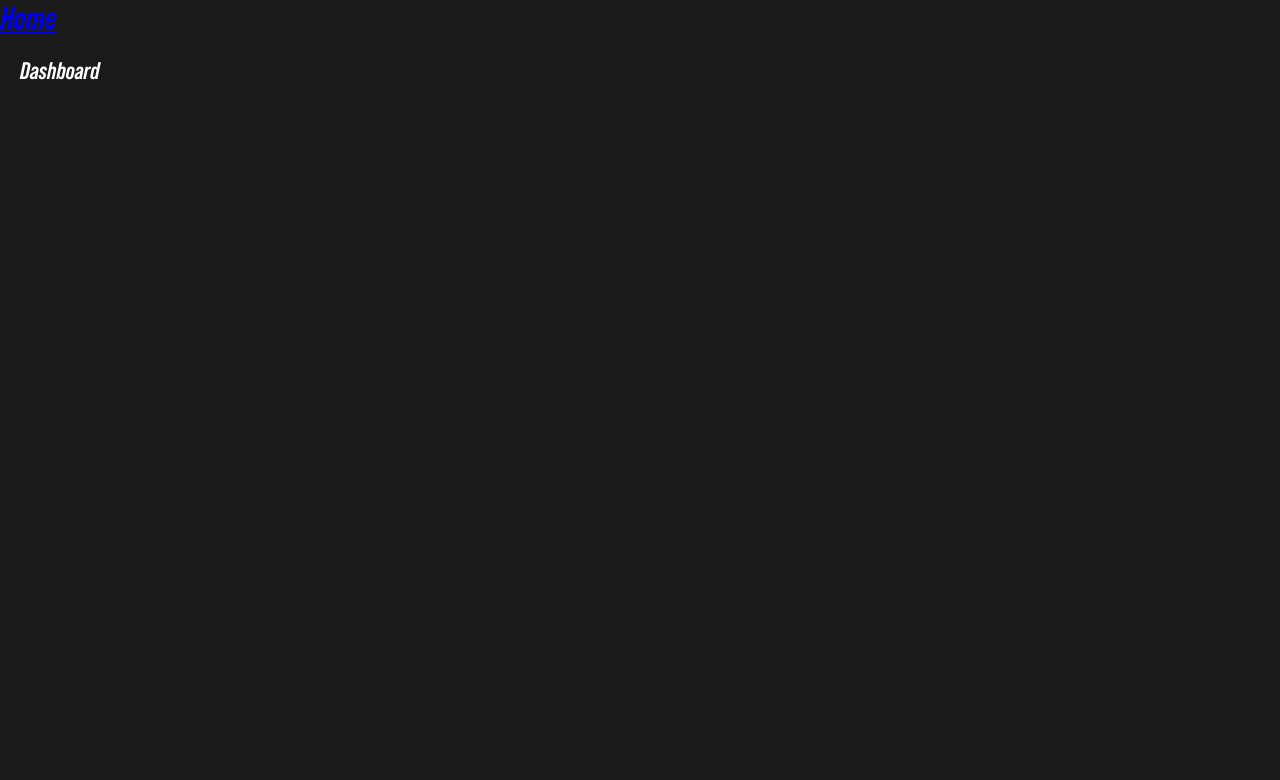
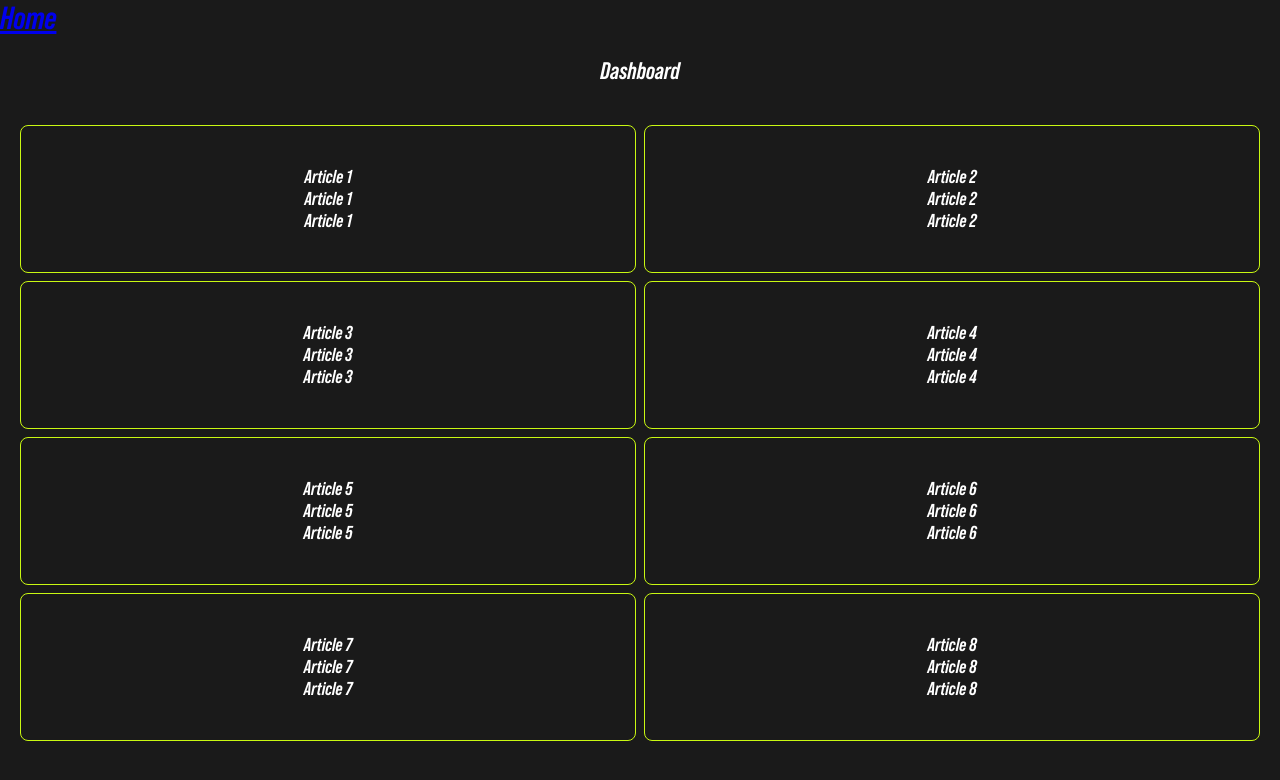
Before and after one commit to norrinRadd8/TWI-APP, a React (Create React App) app in the folder front-end/: page /dash-board in a window 1280 px wide. Shown: the top 780 px of the page. Built offline with nearby package versions, Linux system fonts and the light colour scheme.

Commit message:
dashboard

```diff
--- a/front-end/src/pages/dashBoard/dashBoard.js
+++ b/front-end/src/pages/dashBoard/dashBoard.js
@@ -6,6 +6,50 @@ const Dashboard = () => {
     <div className="dash-board">
       <Nav />
       <h2>Dashboard</h2>
+      <>
+        <div className="grid-container">
+          <div className="grid-wrap">
+            <h3>Article 1</h3>
+            <h3>Article 1</h3>
+            <h3>Article 1</h3>
+          </div>
+          <div className="grid-wrap">
+            <h3>Article 2</h3>
+            <h3>Article 2</h3>
+            <h3>Article 2</h3>
+          </div>
+          <div className="grid-wrap">
+            <h3>Article 3</h3>
+            <h3>Article 3</h3>
+            <h3>Article 3</h3>
+          </div>
+          <div className="grid-wrap">
+            <h3>Article 4</h3>
+            <h3>Article 4</h3>
+            <h3>Article 4</h3>
+          </div>
+          <div className="grid-wrap">
+            <h3>Article 5</h3>
+            <h3>Article 5</h3>
+            <h3>Article 5</h3>
+          </div>
+          <div className="grid-wrap">
+            <h3>Article 6</h3>
+            <h3>Article 6</h3>
+            <h3>Article 6</h3>
+          </div>
+          <div className="grid-wrap">
+            <h3>Article 7</h3>
+            <h3>Article 7</h3>
+            <h3>Article 7</h3>
+          </div>
+          <div className="grid-wrap">
+            <h3>Article 8</h3>
+            <h3>Article 8</h3>
+            <h3>Article 8</h3>
+          </div>
+        </div>
+      </>
     </div>
   );
 };
--- a/front-end/src/pages/dashBoard/dashboard.css
+++ b/front-end/src/pages/dashBoard/dashboard.css
@@ -2,4 +2,28 @@
 .dash-board h2 {
     color: #ffffff;
     padding: 20px;
+    display: flex;
+    justify-content: center;
 }
+
+.grid-container {
+    padding: 20px;
+    display: grid;
+    grid-template-columns: 1fr 1fr;
+    grid-template-rows: 1fr 1fr 1fr 1fr 1fr 1fr 1fr 1fr;
+    gap: 8px;
+}
+
+.grid-wrap {
+    padding: 40px;
+    display: grid;
+    grid-template-rows: .3fr .3fr .3fr;
+    justify-content: center;
+    background-color: transparent;
+    border: 1px solid var(--green);
+    border-radius: 8px;
+}
+
+.grid-wrap h3 {
+    color: var(--white);
+}
```
